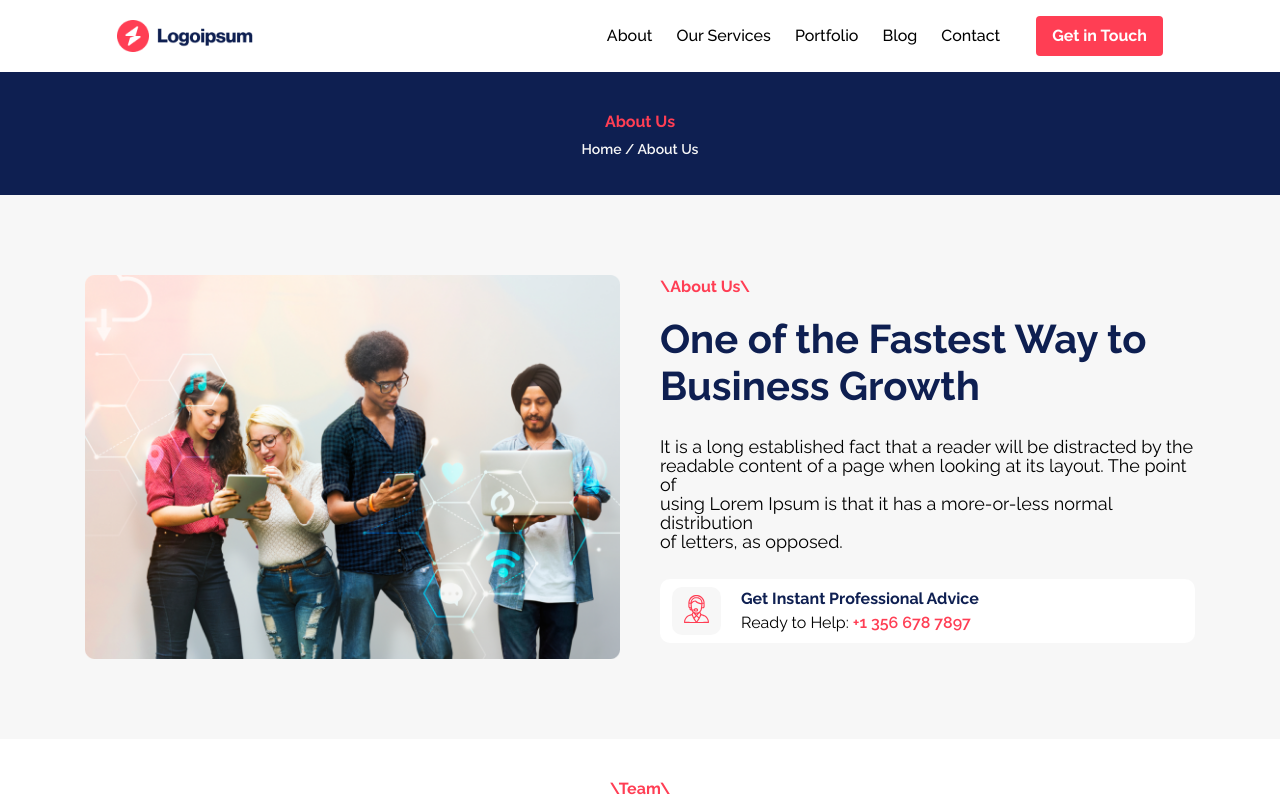
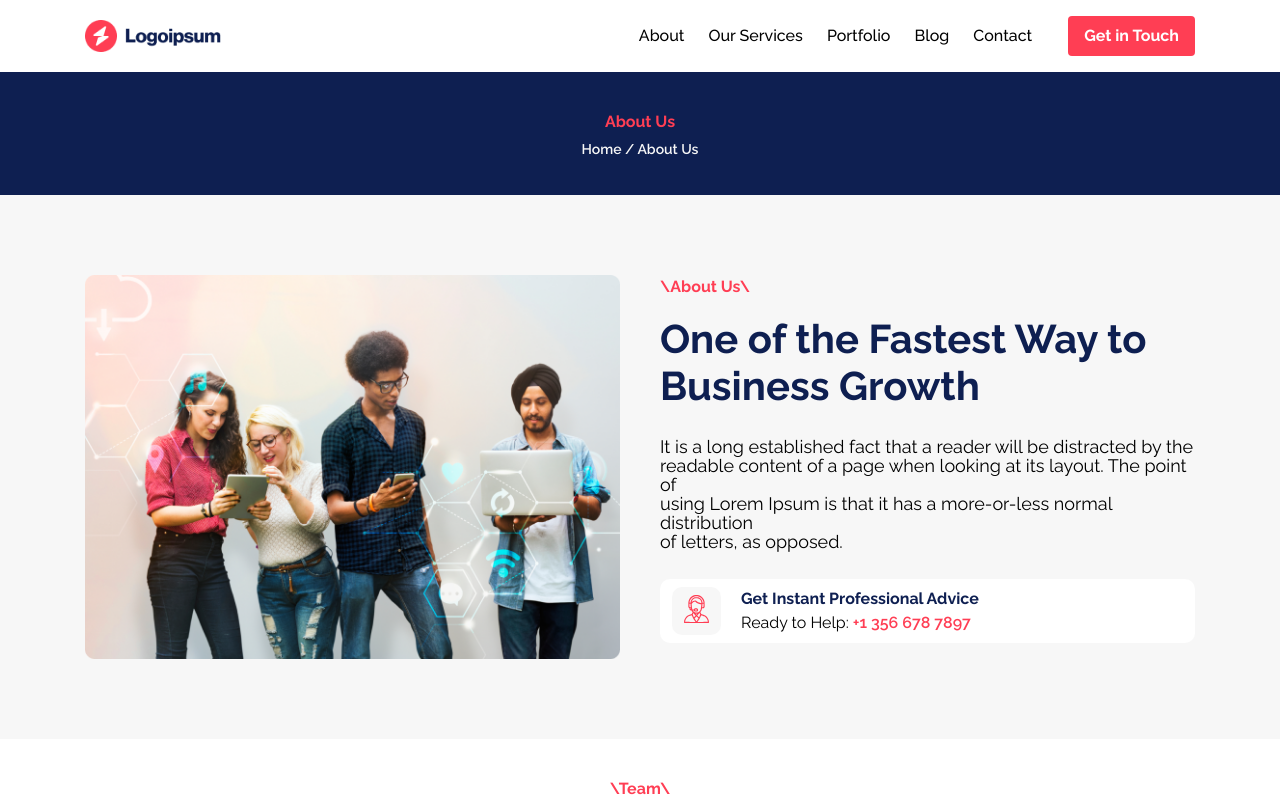
Before and after one commit to ignasiusadhitia/kelompok-1b, a React (Vite) app: page /about in a window 1280 px wide. Shown: the top 800 px of the page. Built offline with nearby package versions, Linux system fonts and the light colour scheme.

Commit message:
style: fix navbar spacing

```diff
--- a/src/components/Navbar.jsx
+++ b/src/components/Navbar.jsx
@@ -13,7 +13,7 @@ const Navbar = () => {
 
   return (
     <header className="py-4 bg-white">
-      <div className="container mx-auto md:flex md:justify-between items-center px-4 md:px-8">
+      <div className="container mx-auto md:flex md:justify-between items-center">
         <div className="flex justify-between items-center">
           {/* Logo */}
           <Link
```
Lines whose indentation alone changed are shown as unchanged.
